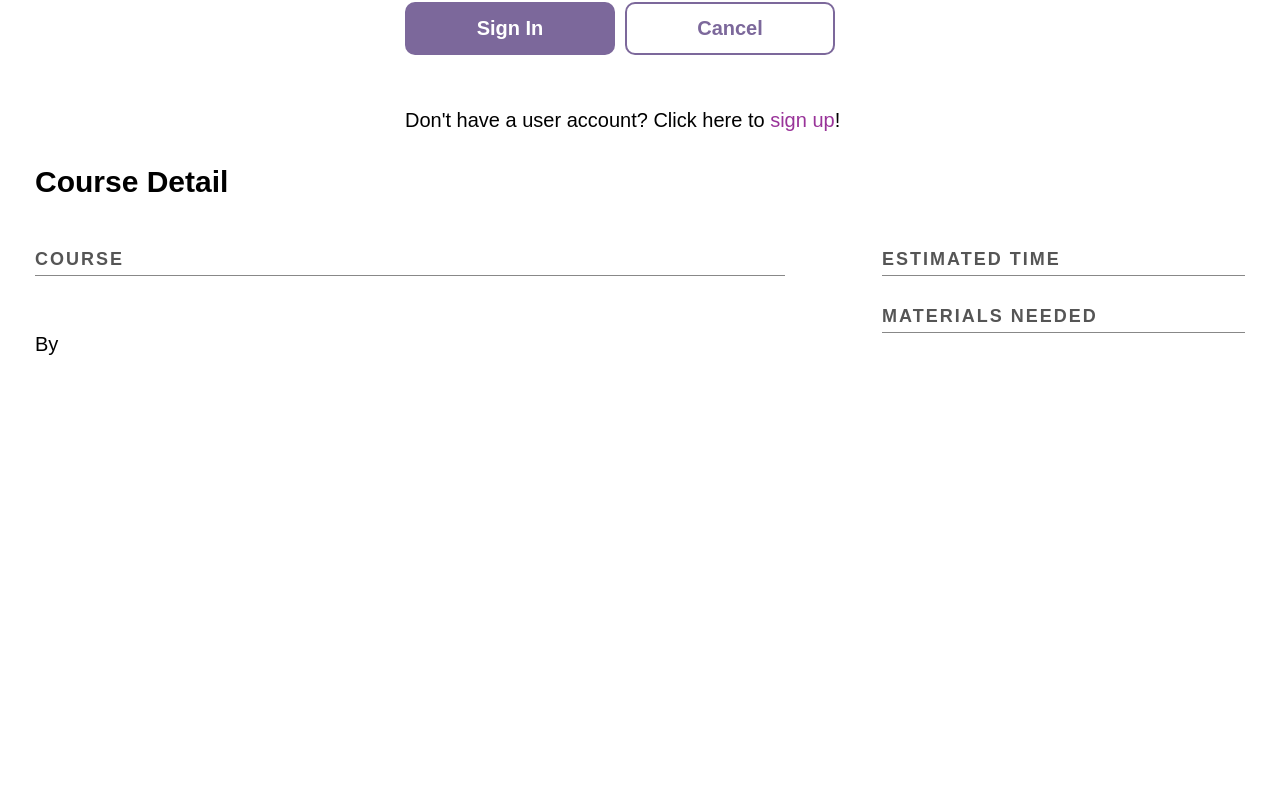
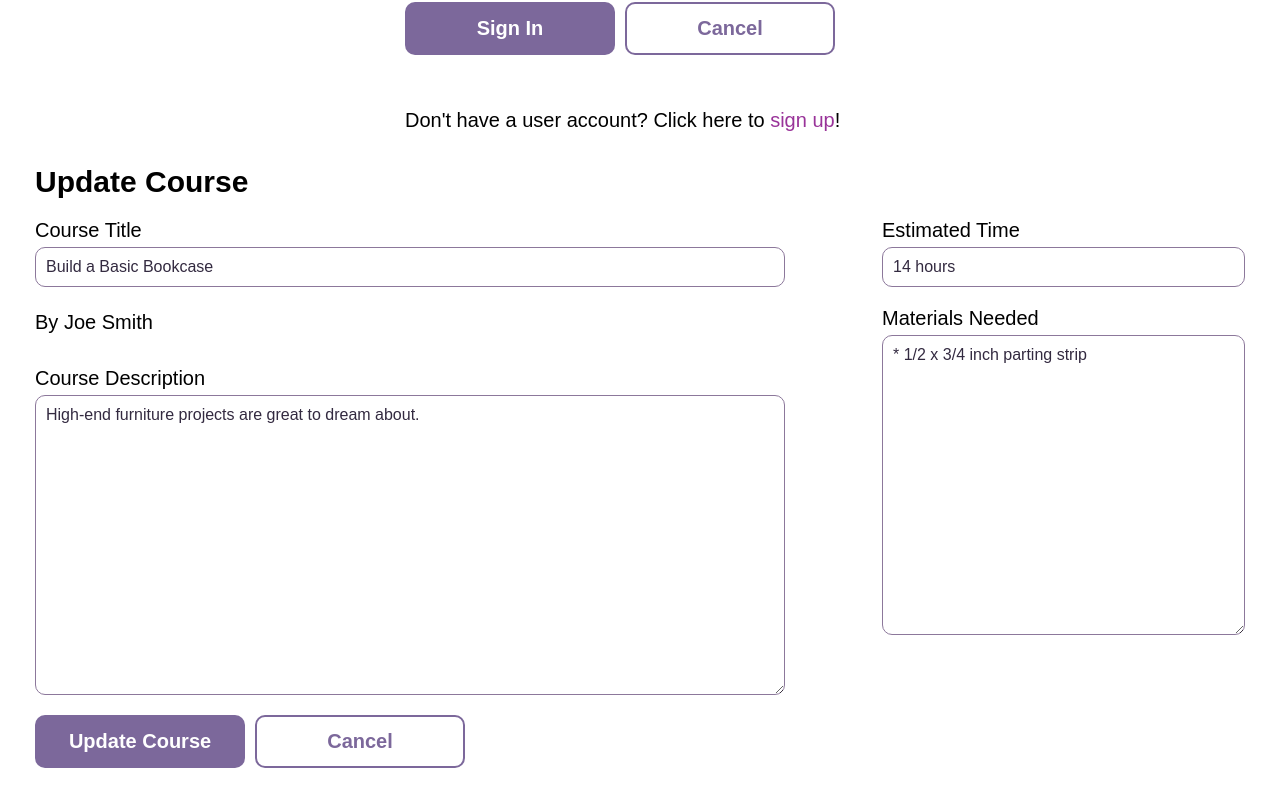
Before and after one commit to Wmchance/full_stack_app_with_react_and_a_rest_api, a React (Create React App) app in the folder client/: page /update-course in a window 1280 px wide. Shown: the part 253-1060 px from the top of the page. Before the commit the page ends 800 px from the top, so only its background shows below. Built offline with nearby package versions, Linux system fonts and the light colour scheme; no server answers.

Commit message:
add UpdateCourse component - static

```diff
--- a/client/src/App.js
+++ b/client/src/App.js
@@ -11,6 +11,7 @@ import CourseDetails from './components/CourseDetail';
 import UserSignIn from './components/UserSignIn';
 import UserSignUp from './components/UserSignUp';
 import CreateCourse from './components/CreateCourse';
+import UpdateCourse from './components/UpdateCourse';
 
 function App() {
   return (
@@ -32,9 +33,14 @@ function App() {
           element={<UserSignUp />}
         />
 
-<Route
+        <Route
           path="/create-course"
           element={<CreateCourse />}
+        />
+
+        <Route
+          path="/update-course"
+          element={<UpdateCourse />}
         />
       </Routes>
     </BrowserRouter>
--- /dev/null
+++ b/client/src/components/UpdateCourse.js
@@ -0,0 +1,48 @@
+import React from "react";
+import { useNavigate } from 'react-router-dom';
+
+const UpdateCourse = () => {
+
+    const navigate = useNavigate(); //Allow for the url and route to reflect the searched for defaultValue(Navigates to the given url)
+
+    return (
+        <div  className="wrap">
+            <h2>Update Course</h2>
+
+            <form>
+                <div className="main--flex">
+                    <div>
+                        <label htmlFor="courseTitle">Course Title</label>
+                        <input id="courseTitle" name="courseTitle" type="text" defaultValue="Build a Basic Bookcase"/>
+
+                        <p>By Joe Smith</p>
+
+                        <label htmlFor="courseDescription">Course Description</label>
+                        <textarea id="courseDescription" name="courseDescription" defaultValue="High-end furniture projects are great to dream about."></textarea>
+                    </div>
+                    <div>
+                        <label htmlFor="estimatedTime">Estimated Time</label>
+                        <input id="estimatedTime" name="estimatedTime" type="text" defaultValue="14 hours"/>
+
+                        <label htmlFor="materialsNeeded">Materials Needed</label>
+                        <textarea id="materialsNeeded" name="materialsNeeded" defaultValue="* 1/2 x 3/4 inch parting strip&#13;&#13;"></textarea>
+                    </div>
+                </div>
+
+                <button type="submit" className="button">Update Course</button>
+                <button
+                    className="button button-secondary"
+                    onClick={(e) => {
+                        e.preventDefault()
+                        navigate('/')
+                    }}
+                >Cancel
+                </button>
+            </form>
+
+        </div>
+    )
+
+}
+
+export default UpdateCourse;
```
